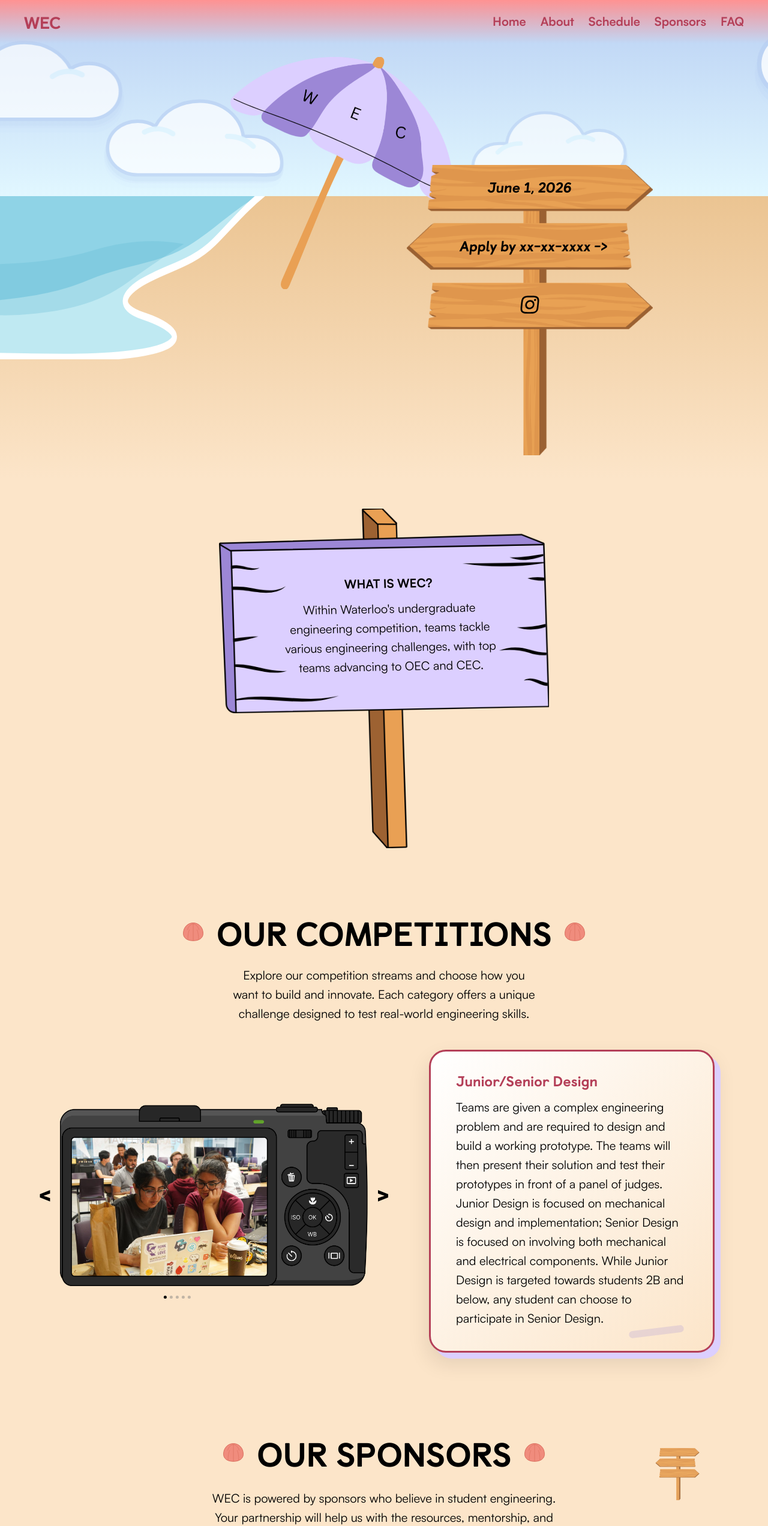
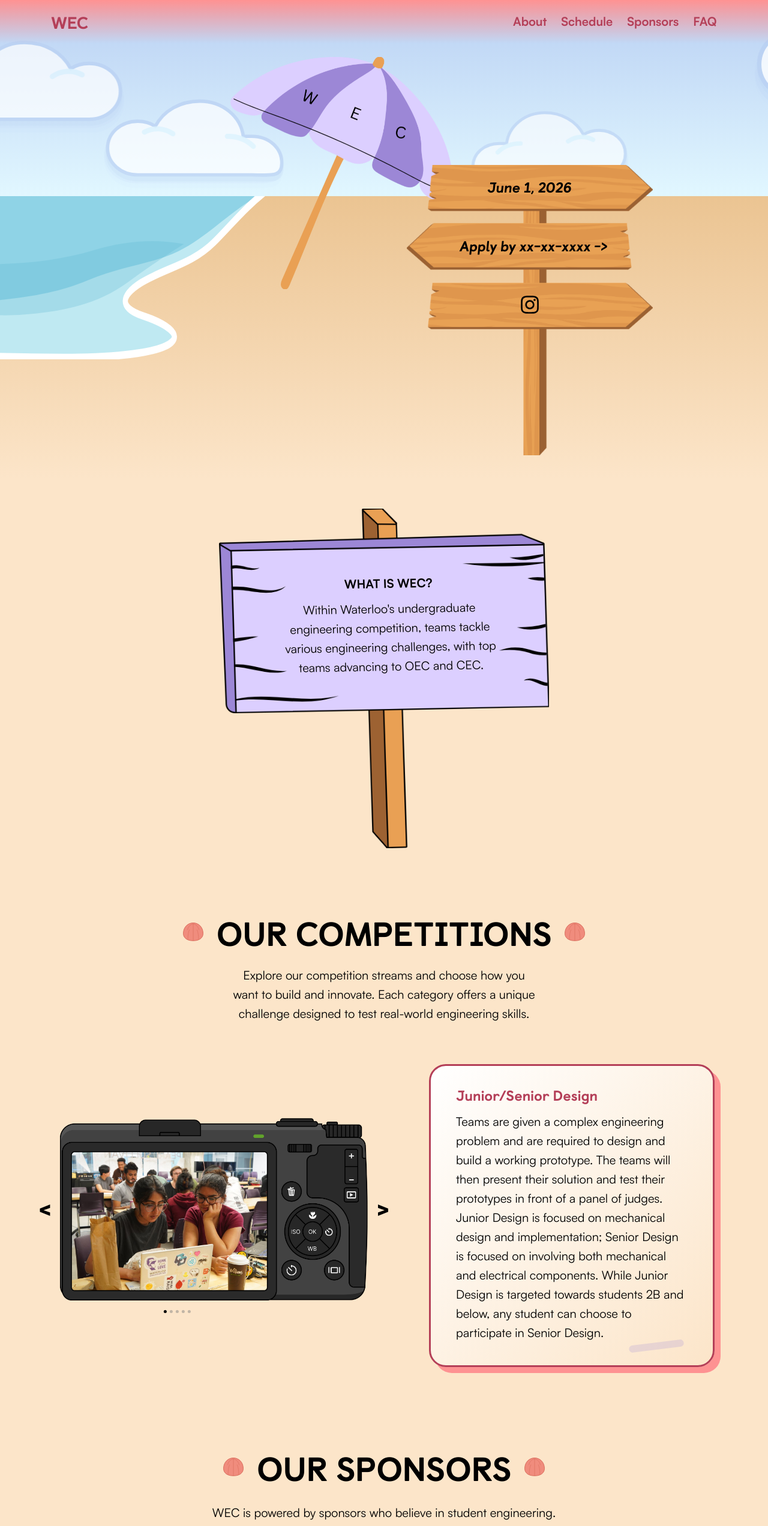
Before and after one commit to BarSoapAng/wec2026, a React (Vite) app: page / in a window 1280 px wide. Shown: the top 2544 px of the page at 60% size. Built offline with nearby package versions, Linux system fonts and the light colour scheme.

Commit message:
styling stuff

```diff
--- a/src/components/about/camera/Description.tsx
+++ b/src/components/about/camera/Description.tsx
@@ -47,9 +47,7 @@ const DescriptionText = styled.div`
   border-radius: 28px;
   background:
     linear-gradient(135deg, ${colors.primary.white} 0%, ${colors.background.sand} 100%);
-  box-shadow:
-    10px 10px 0 ${colors.primary.purpleLight},
-    0 16px 36px #0000001c;
+  box-shadow: 10px 10px 0 ${colors.secondary.redPastel};
 
   &::after {
     content: "";
@@ -73,8 +71,7 @@ const DescriptionText = styled.div`
     padding: 26px 24px 30px;
     border-radius: 20px;
     box-shadow:
-      6px 6px 0 ${colors.primary.purpleLight},
-      0 12px 24px #00000017;
+      6px 6px 0 ${colors.primary.purpleLight}
   }
 `;
 
--- a/src/components/base/Navbar/MobileMenu.tsx
+++ b/src/components/base/Navbar/MobileMenu.tsx
@@ -2,7 +2,7 @@ import { useRef, useState } from "react";
 import type { MouseEvent } from "react";
 import { mediaQueries } from "src/lib/responsive";
 import { BodyBold, colors } from "src/lib/styles";
-import { navItems, SectionId } from "src/sections/constants";
+import { navItems } from "src/sections/constants";
 import styled from "styled-components";
 
 const DROPDOWN_ANIMATION_MS = 250;
@@ -51,14 +51,6 @@ const MobileMenu = () => {
         <MenuLine />
       </MenuButton>
       <Dropdown $isOpen={isOpen} aria-hidden={!isOpen}>
-        <LogoLink
-          href={`#${SectionId.HERO}`}
-          onMouseDown={(event) => event.preventDefault()}
-          onClick={(event) => handleLinkClick(event, `#${SectionId.HERO}`)}
-          tabIndex={isOpen ? 0 : -1}
-        >
-          WEC
-        </LogoLink>
         {navItems.map((item) => (
           <DropdownLink
             href={item.href}
@@ -79,7 +71,7 @@ const Container = styled.div`
   position: relative;
   display: none;
 
-  ${mediaQueries.largeMobile} {
+  ${mediaQueries.smallTablet} {
     display: block;
   }
 `;
@@ -136,9 +128,9 @@ const Dropdown = styled.div<{ $isOpen: boolean }>`
   z-index: 1000;
   display: flex;
   flex-direction: column;
-  width: min(100vw, 430px);
+  width: 100vw;
   max-height: ${({ $isOpen }) => ($isOpen ? "100dvh" : "0")};
-  padding: 112px 28px 32px;
+  padding: 112px 50px 32px;
   background: ${colors.secondary.redPastel};
   overflow: hidden;
   opacity: ${({ $isOpen }) => ($isOpen ? 1 : 0)};
@@ -149,24 +141,6 @@ const Dropdown = styled.div<{ $isOpen: boolean }>`
     max-height ${DROPDOWN_ANIMATION_MS}ms ease,
     opacity ${DROPDOWN_ANIMATION_MS}ms ease,
     transform ${DROPDOWN_ANIMATION_MS}ms ease;
-`;
-
-const LogoLink = styled.a`
-  position: absolute;
-  top: 24px;
-  left: 24px;
-  color: ${colors.secondary.crimsonDark};
-  font-family: "Castledown";
-  font-size: 28px;
-  font-weight: 900;
-  line-height: 1;
-  text-decoration: none;
-  transition: color 0.2s ease;
-
-  &:hover,
-  &:focus-visible {
-    color: ${colors.secondary.crimson};
-  }
 `;
 
 const DropdownLink = styled.a`
--- a/src/components/base/Navbar/Navbar.tsx
+++ b/src/components/base/Navbar/Navbar.tsx
@@ -68,7 +68,7 @@ const InnerContainer = styled.div`
   display: flex;
   align-items: center;
   justify-content: space-between;
-  width: min(100%, 1200px);
+  width: min(90%, 1200px);
   gap: 32px;
 `;
 
@@ -92,7 +92,7 @@ const NavLinks = styled.div`
   align-items: center;
   gap: 24px;
 
-  ${mediaQueries.largeMobile} {
+  ${mediaQueries.smallTablet} {
     display: none;
   }
 `;
--- a/src/components/hero/ApplicationSign/ApplicationSign.tsx
+++ b/src/components/hero/ApplicationSign/ApplicationSign.tsx
@@ -2,6 +2,7 @@ import React from "react";
 import { FaInstagram } from "react-icons/fa";
 import styled from "styled-components";
 import { WoodSign } from "src/assets";
+import { mediaQueries } from "src/lib/responsive";
 import { Header3, colors } from "src/lib/styles";
 
 type ApplicationSignProps = {
@@ -77,13 +78,33 @@ const SignText = styled(Header3)`
 `;
 
 const SignLink = styled(SignText).attrs({ as: "a" })`
+  position: relative;
+  display: inline-block;
   color: ${colors.text.black};
   text-decoration: none;
+  transition: color ease 0.1s;
+
+  &::after {
+    content: "";
+    position: absolute;
+    left: 0;
+    right: 0;
+    bottom: -2px;
+    height: 2px;
+    background: currentColor;
+    transform: scaleX(0);
+    transform-origin: left center;
+    transition: transform 0.2s ease;
+  }
 
   &:hover,
   &:focus-visible {
     color: ${colors.secondary.crimsonDark};
-    text-decoration: underline;
+  }
+
+  &:hover::after,
+  &:focus-visible::after {
+    transform: scaleX(1);
   }
 `;
 
@@ -94,6 +115,11 @@ const SocialLink = styled(SignLink)`
   color: ${colors.text.black};
   font-size: 34px;
   line-height: 1;
+  transform: skewX(6deg);
+
+  ${mediaQueries.tablet} {
+    font-size: 26px;
+  }
 `;
 
 export default ApplicationSign;
--- a/src/lib/useDeviceSize.ts
+++ b/src/lib/useDeviceSize.ts
@@ -1,6 +1,5 @@
 import { deviceBreakpoints, TDeviceType } from "src/lib/responsive";
-
-import { useWindowSize } from "./useWindowSize";
+import { useWindowSize } from "src/lib/useWindowSize";
 
 /**
  * A hook to determine the type of device the app is running on, based on the screen size.
--- a/src/sections/About/About.tsx
+++ b/src/sections/About/About.tsx
@@ -38,6 +38,7 @@ const Intro = styled(Body)`
   max-width: 560px;
   text-align: center;
   padding: 0 24px;
+  margin-bottom: 24px;
 `;
 
 const CameraArea = styled.div`
--- a/src/sections/Schedule/Schedule.tsx
+++ b/src/sections/Schedule/Schedule.tsx
@@ -38,8 +38,7 @@ const Schedule: React.FC = () => {
       </BoardWrapper>
 
       <Note>
-        The full weekend schedule drops closer to the event — keep an eye on our
-        socials!
+        Keep an eye on our socials!
       </Note>
     </ScheduleSection>
   );
--- a/src/sections/Sponsors/Sponsors.tsx
+++ b/src/sections/Sponsors/Sponsors.tsx
@@ -4,7 +4,7 @@ import { SectionWrapper, SectionHeading } from "src/components";
 import { SectionId } from "../constants";
 import { mediaQueries } from "src/lib/responsive";
 import { colors, ButtonText, Body, BodyBold } from "src/lib/styles";
-import { ArrowSign, Surfboards } from "src/assets";
+import { Surfboards } from "src/assets";
 
 type Tier = {
   name: string;
@@ -21,8 +21,6 @@ const TIERS: Tier[] = [
 const Sponsors: React.FC = () => {
   return (
     <SponsorsSection id={SectionId.SPONSORS}>
-      <SignpostImg src={ArrowSign} alt="" />
-
       <Content>
         <SectionHeading>OUR SPONSORS</SectionHeading>
         <Intro>
@@ -75,19 +73,6 @@ const SponsorsSection = styled(SectionWrapper)`
 
   ${mediaQueries.tablet} {
     padding: 50px 6vw;
-  }
-`;
-
-const SignpostImg = styled.img`
-  position: absolute;
-  z-index: 1;
-  top: 70px;
-  right: 4%;
-  width: 200px;
-  opacity: 0.9;
-
-  ${mediaQueries.medium} {
-    display: none;
   }
 `;
 
--- a/src/sections/constants.ts
+++ b/src/sections/constants.ts
@@ -10,7 +10,6 @@ export enum SectionId {
 }
 
 export const navItems = [
-  { label: "Home", href: `#${SectionId.HERO}` },
   { label: "About", href: `#${SectionId.ABOUT}` },
   { label: "Schedule", href: `#${SectionId.SCHEDULE}` },
   { label: "Sponsors", href: `#${SectionId.SPONSORS}` },
```
